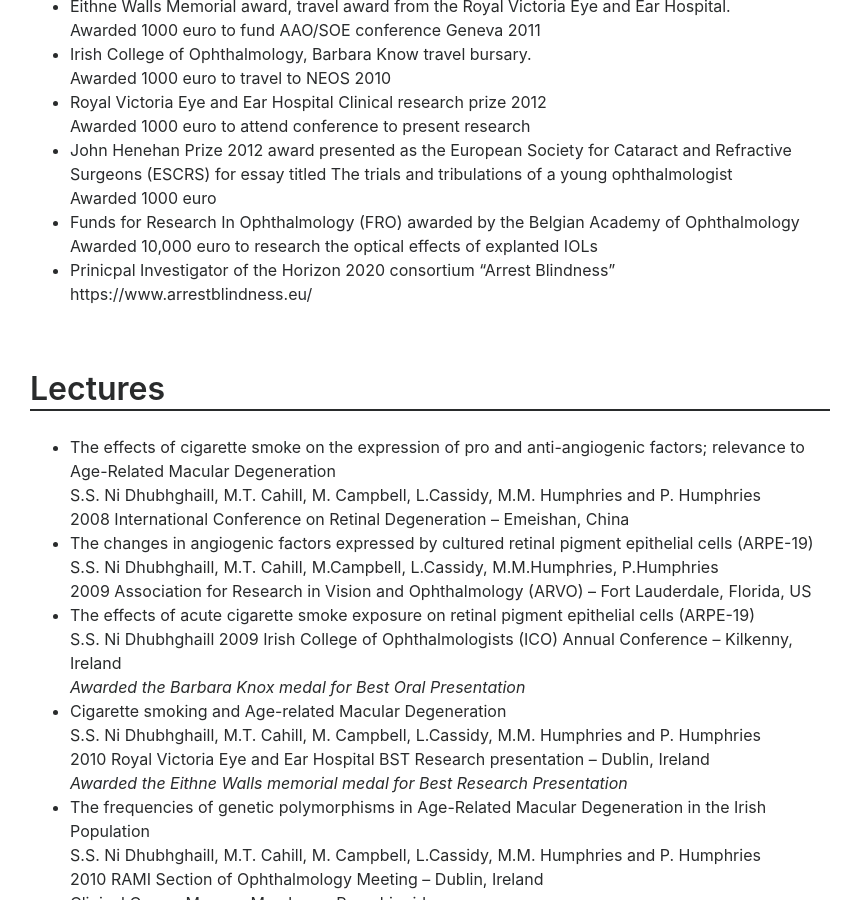
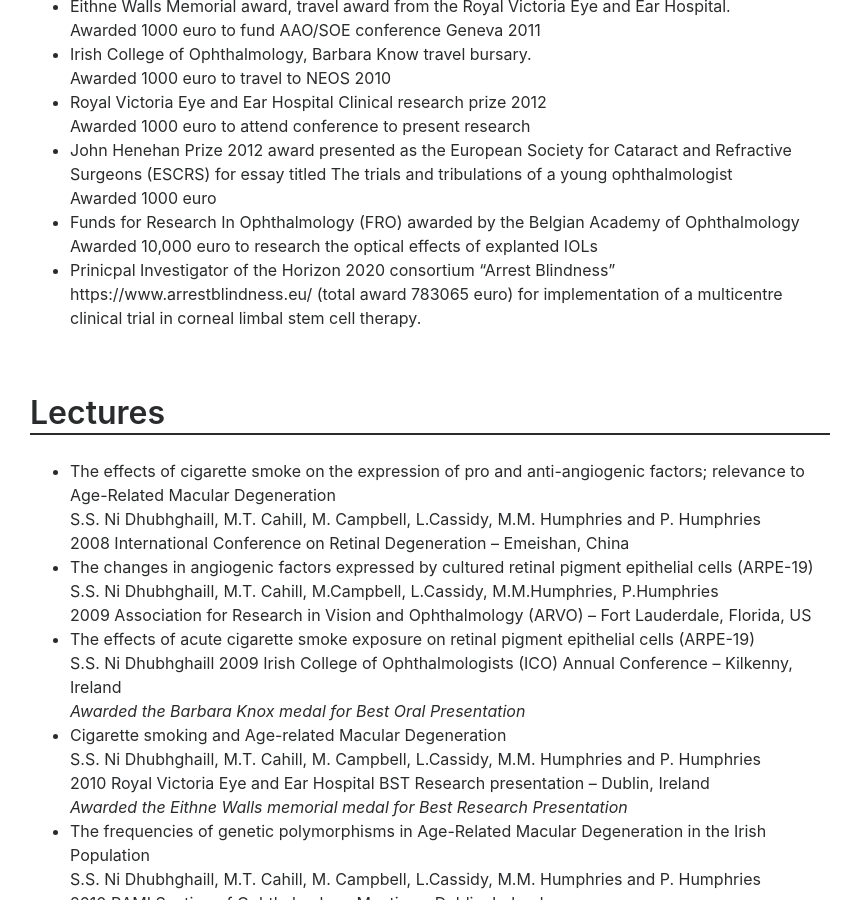
Before and after one commit to sorchanidhubhghaill/cv, a Jekyll site: the page built from index.md, in a window 1280 px wide and 900 px high, scrolled down 5809 px. Shown: the whole window, without its empty margins (210-1053 px from the left). Built offline with Jekyll 4.4.1, drawn with Linux system fonts in a browser that asks for light colours; some of the changed text lies outside the part shown.

Commit message:
Update index.md

```diff
--- a/index.md
+++ b/index.md
@@ -228,7 +228,7 @@ Completed rotations in general surgery, maxillofacial surgery, gastroenterology
    Awarded 1000 euro
  - Funds for Research In Ophthalmology (FRO) awarded by the Belgian Academy of Ophthalmology
    Awarded 10,000 euro to research the optical effects of explanted IOLs
- - Prinicpal Investigator of the Horizon 2020 consortium "Arrest Blindness" https://www.arrestblindness.eu/
+ - Prinicpal Investigator of the Horizon 2020 consortium "Arrest Blindness" https://www.arrestblindness.eu/ (total award 783065 euro) for implementation of a multicentre clinical trial in corneal limbal stem cell therapy.
 
 
 ## Lectures
@@ -445,6 +445,9 @@ Completed rotations in general surgery, maxillofacial surgery, gastroenterology
  - Characterizing human decellularized crystalline lens capsules as a scaffold for corneal endothelial tissue engineering
      Van den Bogerd B, Ni Dhubhghaill SS, Zakaria N.
      2017 J Tissue Engineering and Regenerative Med. In Press 21/12/2017
+  - Corneal regeneration: A review of stromal replacements
+     Matthysen S, Van den Bogerd B, Ni Dhubhghaill SS, Koppen C, Zakaria N.
+     2018 Acta Biomaterialia In Press
 
 ## Books
 
```
Also changed, not shown: other parts of index.md (+1 -1 lines).
